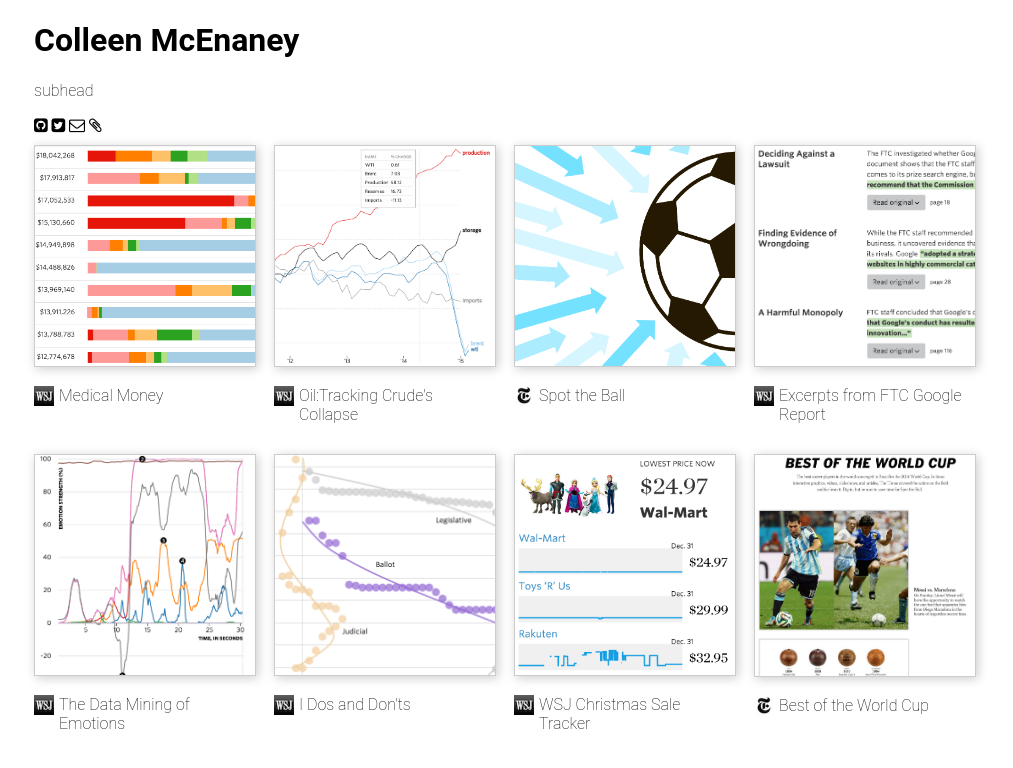
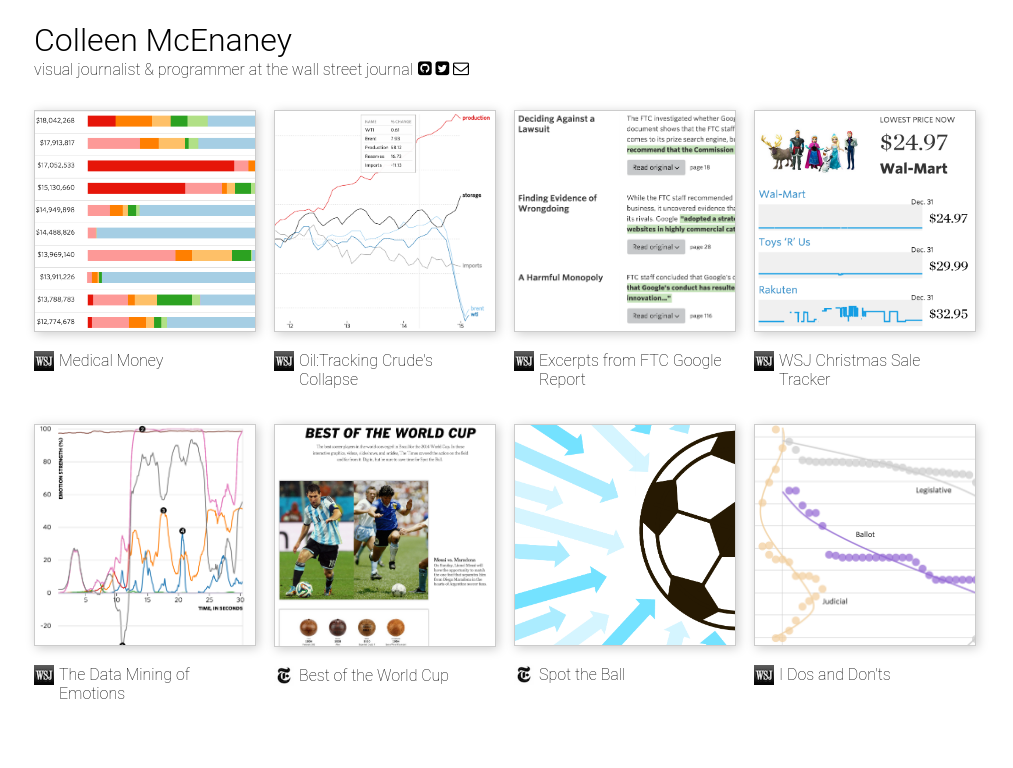
Before and after one commit to cmcenaney/cmcenaney.github.io, a plain HTML site: page index.html in a window 1280 px wide. Shown: the whole page, without its empty margins (136-1149 px from the left). Drawn offline with nearby package versions, Linux system fonts and the light colour scheme.

Commit message:
added subhead

```diff
--- a/index.html
+++ b/index.html
@@ -6,34 +6,16 @@
 		<meta name="viewport" content="width=device-width, initial-scale=1.0" />
 		<link rel='stylesheet' type='text/css' href='style.css'/>
 	</head>
-
-	<!-- <div class='container'>
-		<div id='intro'>
-			<h1>Colleen McEnaney</h1>
-			<p>subhead</p>
-			<div class='extra-icons'>
-				<a href="https://github.com/cmcenaney" target="_blank"><i class="fa fa-github-square"></i></a>
-				<a href="https://twitter.com/colleenmcenaney" target="_blank"><i class="fa fa-twitter-square"></i></a>
-				<a href="mailto:colleenmcenaney@gmail.com" target="_blank"><i class="fa fa-envelope-o"></i></a>
-				<a href="" target="_blank"><i class="fa fa-paperclip"></i></a>
-			</div>
-		</div>
-		<div class='objects'>
-		</div>
-	</div> -->
-
 	<div class="wrap">
 		<h1>Colleen McEnaney</h1>
-			<p>subhead</p>
-			<div class='extra-icons'>
-				<a href="https://github.com/cmcenaney" target="_blank"><i class="fa fa-github-square"></i></a>
-				<a href="https://twitter.com/colleenmcenaney" target="_blank"><i class="fa fa-twitter-square"></i></a>
-				<a href="mailto:colleenmcenaney@gmail.com" target="_blank"><i class="fa fa-envelope-o"></i></a>
-				<a href="" target="_blank"><i class="fa fa-paperclip"></i></a>
-			</div>
+		<p class='subhead'>visual journalist & programmer at the wall street journal</p>
+		<div class='extra-icons'>
+			<a href="https://github.com/cmcenaney" target="_blank"><i class="fa fa-github-square"></i></a>
+			<a href="https://twitter.com/colleenmcenaney" target="_blank"><i class="fa fa-twitter-square"></i></a>
+			<a href="mailto:colleenmcenaney@gmail.com" target="_blank"><i class="fa fa-envelope-o"></i></a>
+		</div>
+		<div class='items'></div>
 	</div>
-
-
 </div>
 
 	<script src='https://ajax.googleapis.com/ajax/libs/jquery/2.1.3/jquery.min.js'></script>
--- a/info.json
+++ b/info.json
@@ -14,18 +14,18 @@
 		"link":"http://graphics.wsj.com/tracking-crude-collapse/"
 	},
 	{
-		"name":"Spot the Ball",
-		"date":"June 14, 2014",
-		"img":"img/spottheball.png",
-		"icon":"img/nyticon.png",
-		"link":"http://projects.nytimes.com/interactive/sports/worldcup/spot-the-ball/2014/06/17"
-	},
-	{
 		"name":"Excerpts from FTC Google Report",
 		"date":"Mar. 19, 2015",
 		"img":"img/google.png",
 		"icon":"img/wsjicon.png",
 		"link":"http://graphics.wsj.com/ftc-google-report/"
+	},
+	{
+		"name":"WSJ Christmas Sale Tracker",
+		"date":"Nov. 9, 2014",
+		"img":"img/tracker.png",
+		"icon":"img/wsjicon.png",
+		"link":"http://graphics.wsj.com/Christmas-Sale-Tracker/"
 	},
 	{
 		"name":"The Data Mining of Emotions",
@@ -35,23 +35,23 @@
 		"link":"http://graphics.wsj.com/data-mining-of-emotions/"
 	},
 	{
+		"name":"Best of the World Cup",
+		"img":"img/bestof.png",
+		"icon":"img/nyticon.png",
+		"link":"http://www.nytimes.com/interactive/2014/sports/worldcup/best-of-world-cup.html?_r=0"
+	},
+	{
+		"name":"Spot the Ball",
+		"date":"June 14, 2014",
+		"img":"img/spottheball.png",
+		"icon":"img/nyticon.png",
+		"link":"http://projects.nytimes.com/interactive/sports/worldcup/spot-the-ball/2014/06/17"
+	},
+	{
 		"name":"I Dos and Don'ts",
 		"date":"June 28, 2013",
 		"img":"img/dosanddont.png",
 		"icon":"img/wsjicon.png",
 		"link":"http://graphics.wsj.com/i-dos-and-donts/"
-	},
-	{
-		"name":"WSJ Christmas Sale Tracker",
-		"date":"Nov. 9, 2014",
-		"img":"img/tracker.png",
-		"icon":"img/wsjicon.png",
-		"link":"http://graphics.wsj.com/Christmas-Sale-Tracker/"
-	},
-	{
-		"name":"Best of the World Cup",
-		"img":"img/bestof.png",
-		"icon":"img/nyticon.png",
-		"link":"http://www.nytimes.com/interactive/2014/sports/worldcup/best-of-world-cup.html?_r=0"
 	}
 ]
--- a/script.js
+++ b/script.js
@@ -1,23 +1,7 @@
 $(document).ready(function(){
 	$.getJSON('info.json', function(data){
-		// $.each(data, function(i, item){
-		// 	$('.objects').append(
-		// 		'<div class="item">'+
-		// 			'<a href="'+item.link+'" target="_blank">'+
-		// 				'<div class="main-image">'+
-		// 					'<img src="'+item.img+'"></img>'+
-		// 				'</div>'+
-		// 				'<div class="label">'+
-		// 					'<img src="'+item.icon+'"></img>'+
-		// 					'<h3 class="name">'+item.name+'</h3>'+
-		// 				'</div>'+
-		// 			'</a>'+
-		// 		'</div>'
-		// 	);
-		// });
-
 		$.each(data, function(i,item){
-			$('.wrap').append(
+			$('.items').append(
 				'<div class="box">'+
 					'<a href="'+item.link+'" target="_blank">'+
 						'<div class="boxInner">'+
--- a/style.css
+++ b/style.css
@@ -5,44 +5,63 @@ body {
 	font-size:16px;
    	font-family: 'Roboto',sans-serif;
 }
+
+h1{
+	font-weight:300;
+	margin-bottom:-15px;
+}
+
+.extra-icons{
+	margin: 15px 0px 0px 5px;
+	float:left;
+	display: inline;
+}
+
+.subhead{
+	display:inline;
+	float:left;
+}
+
+.items{
+	clear:both;
+}
+
 .wrap {
-
 	max-width:960px;
    	overflow: hidden;
    	margin: 0 auto;
    	padding-left:20px;
 }
+
 .box {
    float: left;
    position: relative;
    width: 25%;
 
 }
+
 .boxInner {
    margin-right: 20px
 }
+
 .main-image{
    	width: 100%;
    	border:.5px solid #ccc;
-	margin:10px 0px 0px 0px;
+	margin:15px 0px 0px 0px;
 	-webkit-box-shadow: 2px 2px 10px 0px #ccc;
 	box-shadow: 2px 2px 10px 0px #ccc;
 }
+
 .boxInner .titleBox {
 	float:left;
  	margin:15px 0px 20px 0px;
-
 }
-
-
 
 .titleBox img{
 	width:20px;
 	height:20px;
 	margin-right:5px;
-
 	float: left;
-
 }
 
 .titleBox p{
@@ -67,6 +86,10 @@ body.no-touch .boxInner:hover .titleBox, body.touch .boxInner.touchFocus .titleB
    .box {
       width: 100%;
 
+   }
+   .extra-icons{
+   		margin:-15px 0px 0px 0px;
+   		width:100%;
    }
 }
 @media only screen and (max-width : 705px) and (min-width : 481px) {
```
Lines whose indentation alone changed are shown as unchanged.
